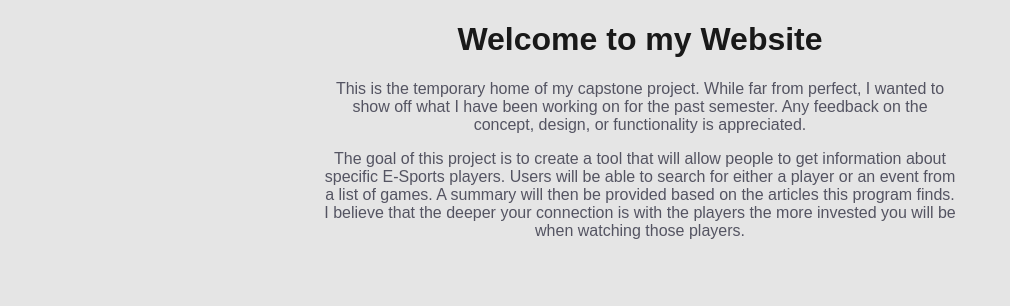
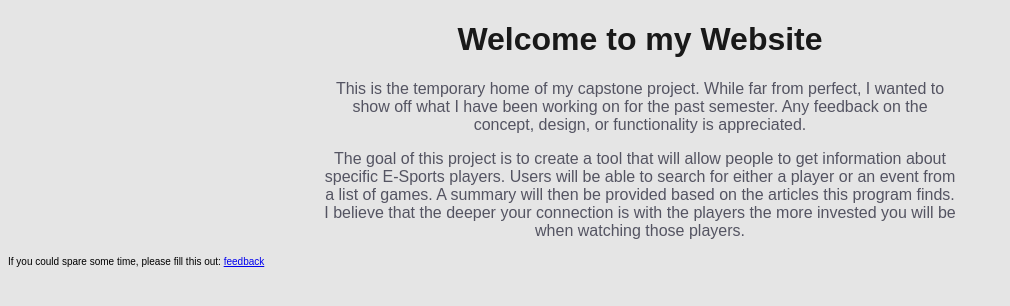
Before and after one commit to BrianZ1/CapstoneProject, a Django app: page /about/ in a window 1280 px wide. Shown: the part 54-360 px from the top of the page, without its empty margins (0-1010 px from the left). Run offline with Django 3.2, Linux system fonts and the light colour scheme; some libraries are stand-ins or nearby versions.

Commit message:
added feedback survey to footer

```diff
--- a/mysite/esports/static/esports/style.css
+++ b/mysite/esports/static/esports/style.css
@@ -71,3 +71,6 @@ button {
     margin-right: auto;
     color: #545462;
 }
+
+footer {
+	font-size: 10px;
--- a/mysite/esports/templates/esports/base.html
+++ b/mysite/esports/templates/esports/base.html
@@ -34,7 +34,9 @@
       {% endblock content %}
     </div>
 
-    <footer></footer>
+    <footer>
+	If you could spare some time, please fill this out: <a href='https://goo.gl/forms/0q7vIIqclpIj8Ovw1' target='_blank'>feedback</a>
+	</footer>
 
     <script src="https://code.jquery.com/jquery-3.1.0.min.js"></script>
     {% block javascript %}
```
Also changed, not shown: mysite/db.sqlite3, test.txt (deleted).
